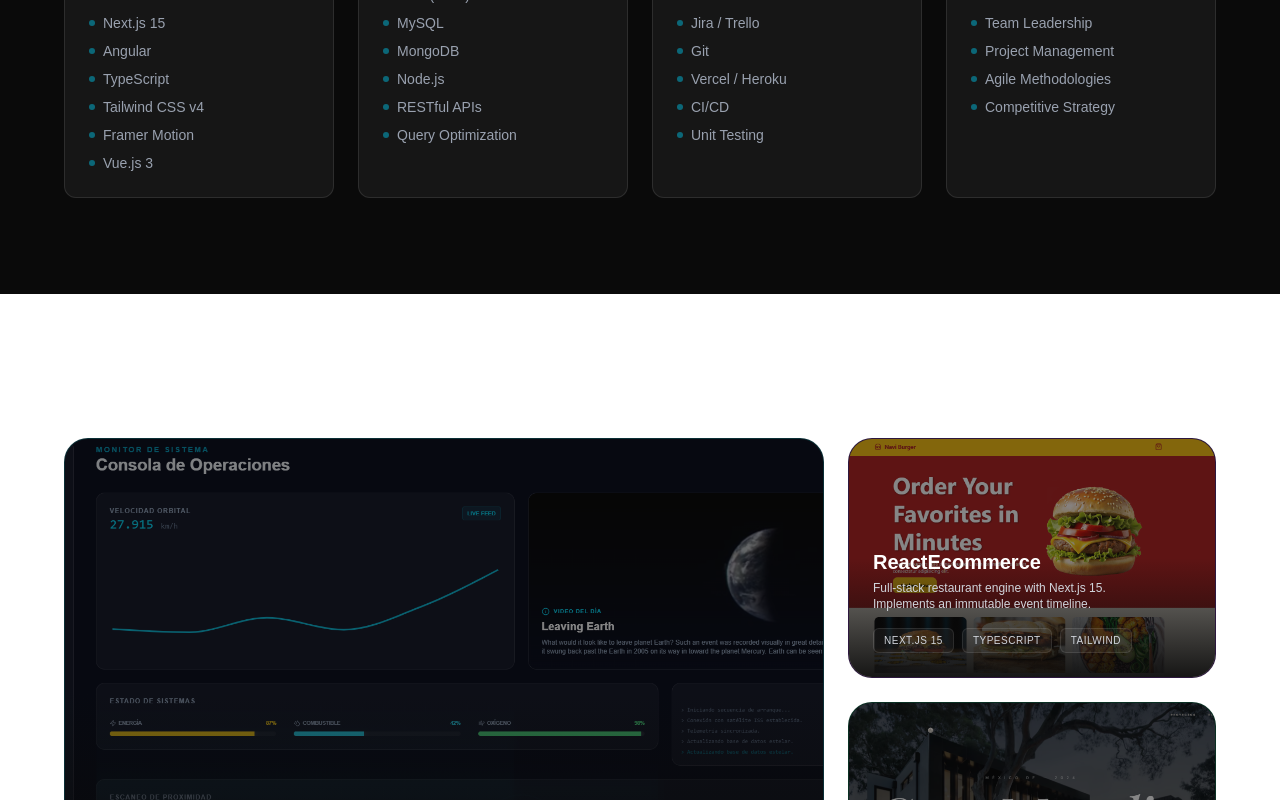
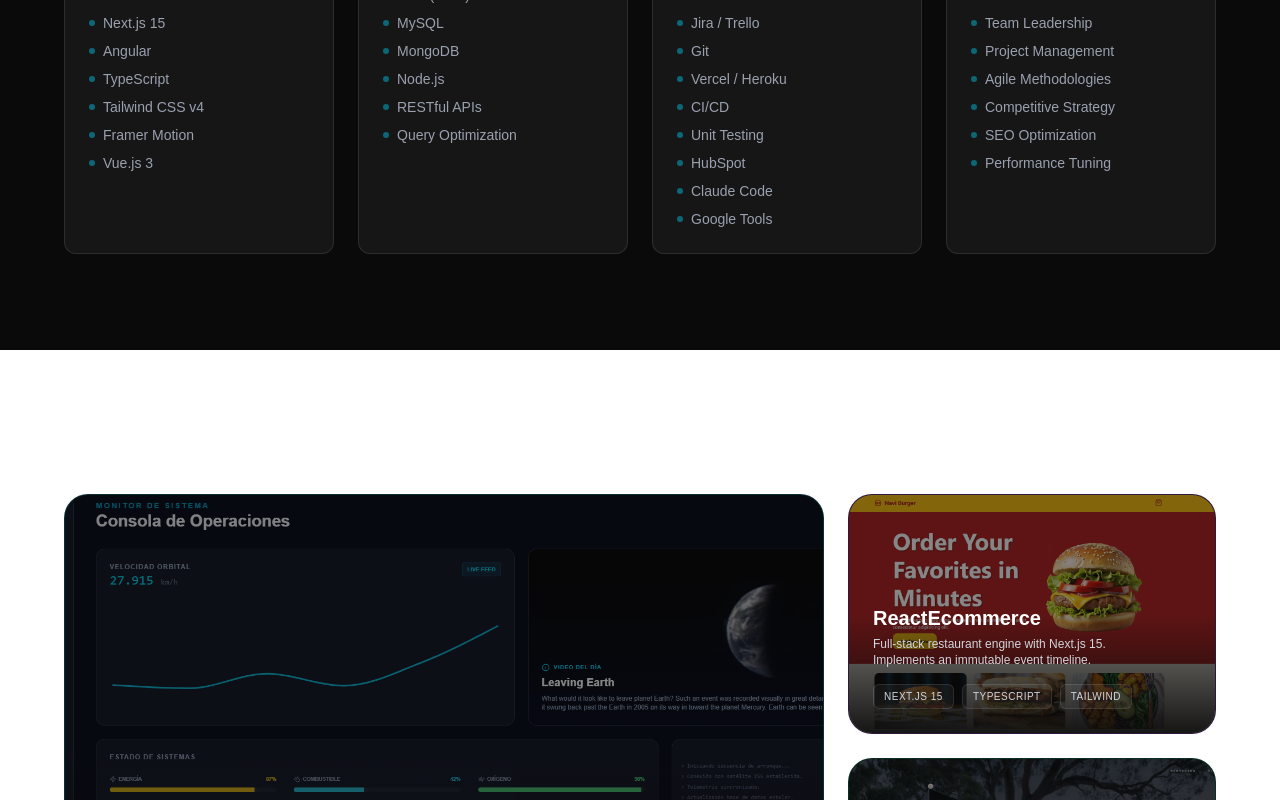
Before and after one commit to navitii/andres-portfolio, a Next.js app: page / in a window 1280 px wide. Shown: the part 1260-2060 px from the top of the page. Built offline with nearby package versions, Linux system fonts and the light colour scheme.

Commit message:
feat: add Event Hawk experience and update skills list in Skills component

```diff
--- a/src/components/Experience.tsx
+++ b/src/components/Experience.tsx
@@ -1,7 +1,14 @@
 import { motion } from 'framer-motion';
-import { Briefcase, Trophy, Star, Zap, ShieldCheck } from 'lucide-react';
+import { Briefcase, Trophy, Star, Zap, ShieldCheck, Bird } from 'lucide-react';
 
 const experiences = [
+  {
+    company: "Event Hawk",
+    role: "Full Stack Developer",
+    period: "2026 - Present",
+    description: "Architected and developed scalable full-stack applications using Next.js, React, Supabase, C#, and .NET, leveraging Claude Code to accelerate development workflows. ",
+    icon: <Bird className="text-red-400" />
+  },
   {
     company: "Hornstromp Series",
     role: "Front-End Developer",
--- a/src/components/Skills.tsx
+++ b/src/components/Skills.tsx
@@ -15,12 +15,12 @@ const skillCategories = [
   {
     title: "Tools & DevOps",
     icon: <Settings className="text-gray-400" />,
-    skills: ["Azure", "Jira / Trello", "Git", "Vercel / Heroku", "CI/CD", "Unit Testing"]
+    skills: ["Azure", "Jira / Trello", "Git", "Vercel / Heroku", "CI/CD", "Unit Testing", "HubSpot", "Claude Code", "Google Tools"]
   },
   {
     title: "Leadership & Performance",
     icon: <Rocket className="text-yellow-400" />,
-    skills: ["Team Leadership", "Project Management", "Agile Methodologies", "Competitive Strategy"]
+    skills: ["Team Leadership", "Project Management", "Agile Methodologies", "Competitive Strategy", "SEO Optimization", "Performance Tuning"]
   }
 ];
 
```
